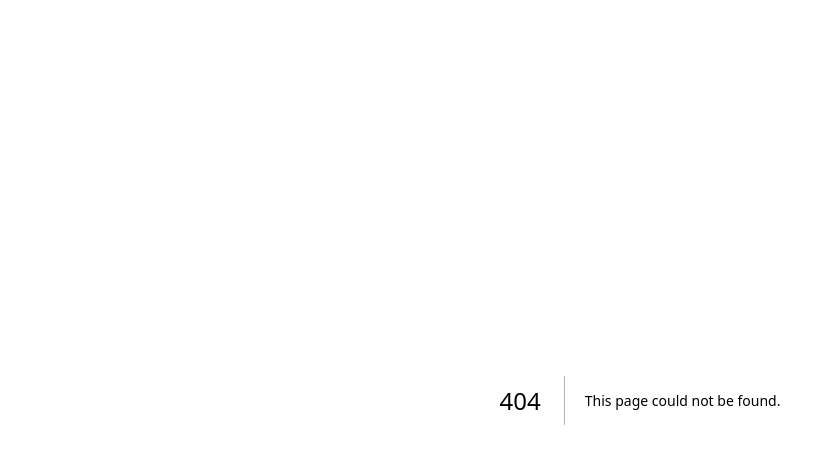
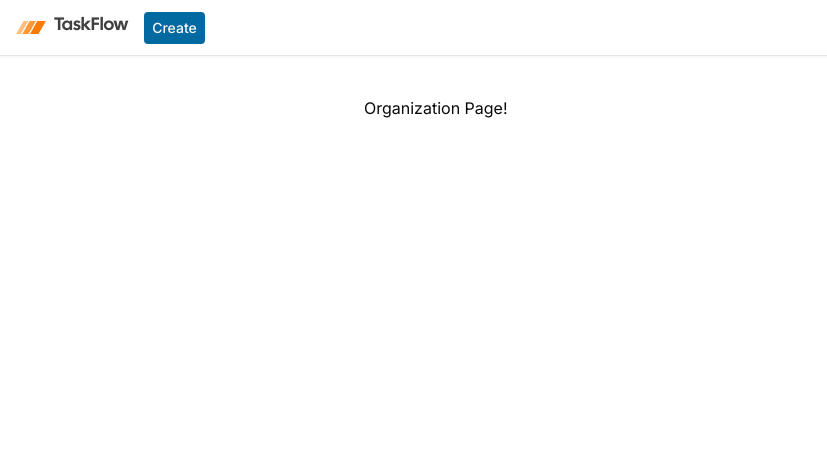
Before and after one commit to dhruvsuri789/taskflow-trello-clone, a Next.js app: page /organization/1 in a window 1280 px wide. Before the commit this address had no page. Shown: the top 464 px of the page, without its empty margins (0-827 px from the left). Built offline with nearby package versions, Linux system fonts and the light colour scheme; no server answers.

Commit message:
2nd commit

```diff
--- /dev/null
+++ b/app/(platform)/(clerk)/select-org/[[...select-org]]/page.tsx
@@ -0,0 +1,11 @@
+import { OrganizationList } from "@clerk/nextjs";
+
+export default function CreateOrganizationPage() {
+  return (
+    <OrganizationList
+      hidePersonal
+      afterSelectOrganizationUrl="/organization/:id"
+      afterCreateOrganizationUrl="/organization/:id"
+    />
+  );
+}
--- /dev/null
+++ b/app/(platform)/(dashboard)/_components/Navbar.tsx
@@ -0,0 +1,61 @@
+import { Plus } from "lucide-react";
+import { OrganizationSwitcher, UserButton } from "@clerk/nextjs";
+
+import Logo from "@/components/Logo";
+import { Button } from "@/components/ui/button";
+
+function Navbar() {
+  return (
+    <nav className="fixed z-50 top-0 px-4 w-full h-14 border-b shadow-sm bg-white flex items-center">
+      {/* TODO: Mobile Sidebar */}
+      <div className="flex items-center gap-x-4">
+        <div className="hidden md:flex">
+          <Logo />
+        </div>
+        <Button
+          size="sm"
+          className="rounded-sm hidden md:block h-auto py-1.5 px-2"
+          variant="primary"
+        >
+          Create
+        </Button>
+        <Button
+          size="sm"
+          className="rounded-sm block md:hidden"
+          variant="primary"
+        >
+          <Plus className="h-4 w-4" />
+        </Button>
+      </div>
+      <div className="ml-auto flex items-center gap-x-2">
+        <OrganizationSwitcher
+          hidePersonal
+          afterCreateOrganizationUrl="/organization/:id"
+          afterLeaveOrganizationUrl="/select-org"
+          afterSelectOrganizationUrl="/organization/:id"
+          appearance={{
+            elements: {
+              rootBox: {
+                display: "flex",
+                justifyContent: "center",
+                alignItems: "center",
+              },
+            },
+          }}
+        />
+        <UserButton
+          appearance={{
+            elements: {
+              avatarBox: {
+                height: 30,
+                width: 30,
+              },
+            },
+          }}
+        />
+      </div>
+    </nav>
+  );
+}
+
+export default Navbar;
--- /dev/null
+++ b/app/(platform)/(dashboard)/layout.tsx
@@ -0,0 +1,16 @@
+import Navbar from "./_components/Navbar";
+
+interface DashboardLayoutProps {
+  children: React.ReactNode;
+}
+
+function DashboardLayout({ children }: DashboardLayoutProps) {
+  return (
+    <div className="h-full">
+      <Navbar />
+      {children}
+    </div>
+  );
+}
+
+export default DashboardLayout;
--- /dev/null
+++ b/app/(platform)/(dashboard)/organization/[organizationId]/_components/OrgControl.tsx
@@ -0,0 +1,22 @@
+"use client";
+
+import { useOrganizationList } from "@clerk/nextjs";
+import { useParams } from "next/navigation";
+import { useEffect } from "react";
+
+function OrgControl() {
+  const params = useParams();
+  const { setActive } = useOrganizationList();
+
+  useEffect(() => {
+    if (!setActive) return;
+
+    setActive({
+      organization: params.organizationId as string,
+    });
+  }, [setActive, params.organizationId]);
+
+  return null;
+}
+
+export default OrgControl;
--- /dev/null
+++ b/app/(platform)/(dashboard)/organization/[organizationId]/layout.tsx
@@ -0,0 +1,16 @@
+import OrgControl from "./_components/OrgControl";
+
+interface OrganizationIdLayoutProps {
+  children: React.ReactNode;
+}
+
+function OrganizationIdLayout({ children }: OrganizationIdLayoutProps) {
+  return (
+    <>
+      <OrgControl />
+      {children}
+    </>
+  );
+}
+
+export default OrganizationIdLayout;
--- /dev/null
+++ b/app/(platform)/(dashboard)/organization/[organizationId]/page.tsx
@@ -0,0 +1,5 @@
+function OrganizationIdPage() {
+  return <div>Organization Page!</div>;
+}
+
+export default OrganizationIdPage;
--- /dev/null
+++ b/app/(platform)/(dashboard)/organization/layout.tsx
@@ -0,0 +1,16 @@
+interface OrganizationLayoutProps {
+  children: React.ReactNode;
+}
+
+function OrganizationLayout({ children }: OrganizationLayoutProps) {
+  return (
+    <main className="pt-20 md:pt-24 px-4 max-w-6xl 2xl:max-w-screen-xl mx-auto">
+      <div className="flex gap-x-7">
+        <div className="w-64 shrink-0 hidden md:block">{/* Sidebar */}</div>
+        {children}
+      </div>
+    </main>
+  );
+}
+
+export default OrganizationLayout;
--- a/components/ui/button.tsx
+++ b/components/ui/button.tsx
@@ -1,8 +1,8 @@
-import * as React from "react"
-import { Slot } from "@radix-ui/react-slot"
-import { cva, type VariantProps } from "class-variance-authority"
+import * as React from "react";
+import { Slot } from "@radix-ui/react-slot";
+import { cva, type VariantProps } from "class-variance-authority";
 
-import { cn } from "@/lib/utils"
+import { cn } from "@/lib/utils";
 
 const buttonVariants = cva(
   "inline-flex items-center justify-center whitespace-nowrap rounded-md text-sm font-medium ring-offset-background transition-colors focus-visible:outline-none focus-visible:ring-2 focus-visible:ring-ring focus-visible:ring-offset-2 disabled:pointer-events-none disabled:opacity-50",
@@ -18,6 +18,7 @@
           "bg-secondary text-secondary-foreground hover:bg-secondary/80",
         ghost: "hover:bg-accent hover:text-accent-foreground",
         link: "text-primary underline-offset-4 hover:underline",
+        primary: "bg-sky-700 text-primary-foreground hover:bg-sky-700/90",
       },
       size: {
         default: "h-10 px-4 py-2",
@@ -31,26 +32,26 @@
       size: "default",
     },
   }
-)
+);
 
 export interface ButtonProps
   extends React.ButtonHTMLAttributes<HTMLButtonElement>,
     VariantProps<typeof buttonVariants> {
-  asChild?: boolean
+  asChild?: boolean;
 }
 
 const Button = React.forwardRef<HTMLButtonElement, ButtonProps>(
   ({ className, variant, size, asChild = false, ...props }, ref) => {
-    const Comp = asChild ? Slot : "button"
+    const Comp = asChild ? Slot : "button";
     return (
       <Comp
         className={cn(buttonVariants({ variant, size, className }))}
         ref={ref}
         {...props}
       />
-    )
+    );
   }
-)
-Button.displayName = "Button"
+);
+Button.displayName = "Button";
 
-export { Button, buttonVariants }
+export { Button, buttonVariants };
```
Also changed, not shown: middleware.ts (+31 -0 lines).
